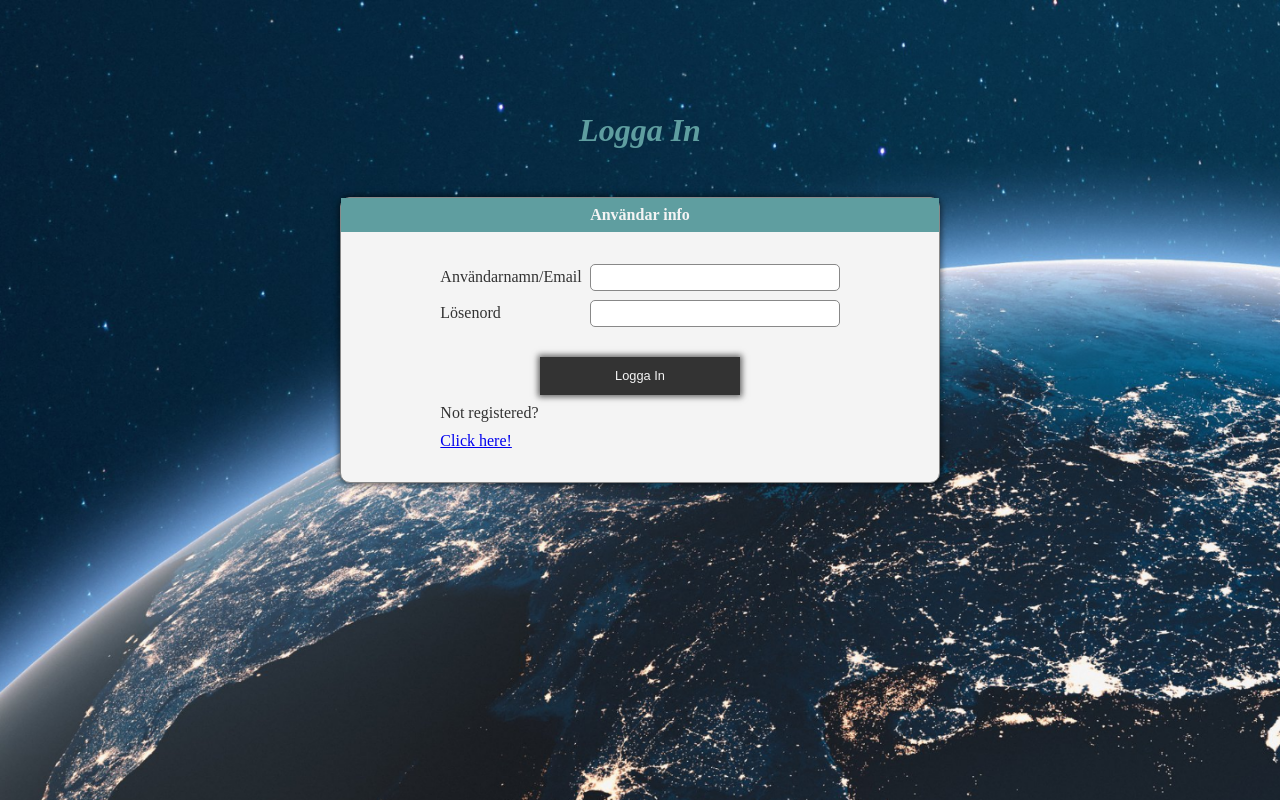
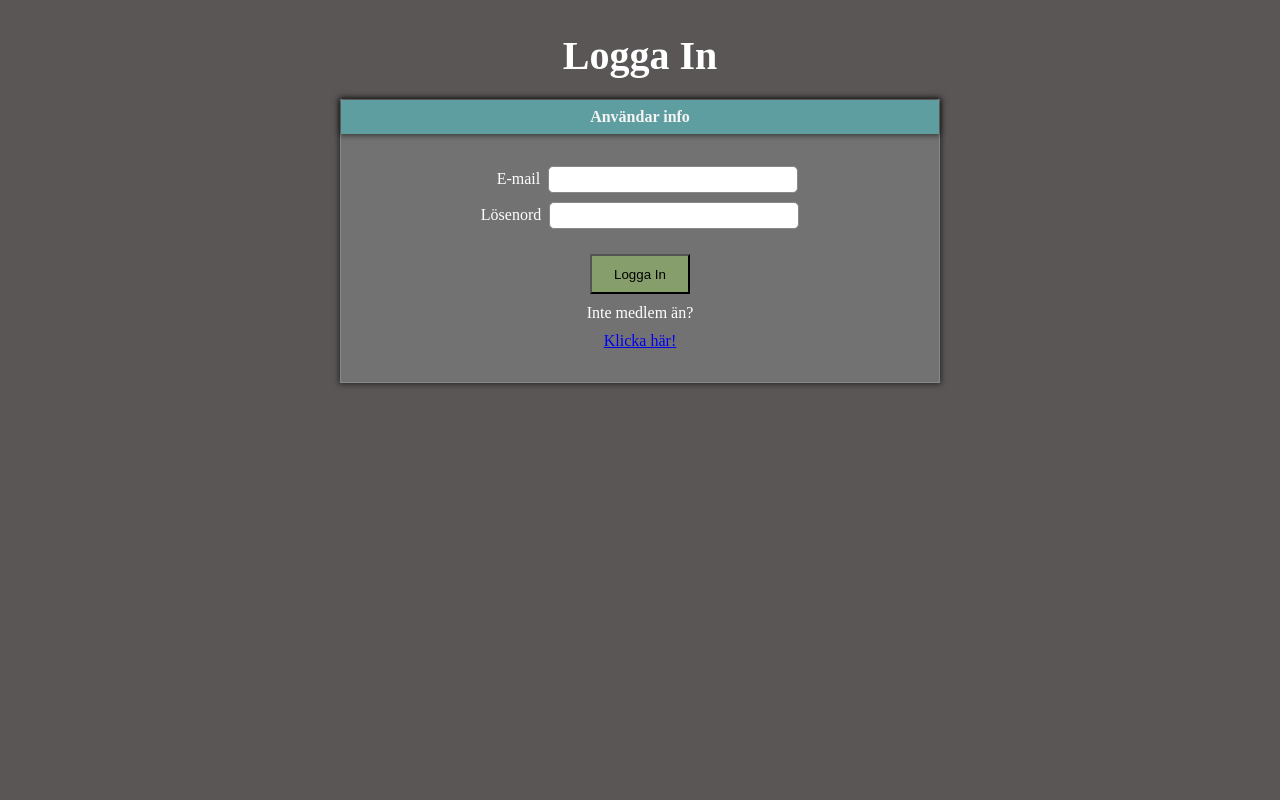
Before and after one commit to Larsn280/Aerums, a React (Create React App) app in the folder aerums-react/: page /login in a window 1280 px wide. Built offline with nearby package versions, Linux system fonts and the light colour scheme; a web font is replaced by a local one.

Commit message:
Home page and Log in

```diff
--- a/aerums-react/src/App.css
+++ b/aerums-react/src/App.css
@@ -1,42 +1,62 @@
 * {
-    margin: 0;
+  margin: auto;
   padding: 0;
   box-sizing: border-box;
 }
 
 body {
-    position: fixed;
-    color: #333;
-    background: url('./siteBakgroundImages/space.png') center center/cover no-repeat;
-    position: relative;
-    height: 100vh;
+  color: white;
+  background-color: #5a5656;
+  text-align: center;
+}
+main {
+  padding: 2rem 2rem;
+}
+.page-title {
+  margin-bottom: 20px;
+  font-size: 40px;
+}
+/*Buttons*/
+.greenBtn {
+  background-color: #859e6b;
+  height: 40px;
+  width: 100px;
+  cursor: pointer;
+}
+.yellowBtn {
+  background-color: #bfbb50;
+  height: 40px;
+  width: 100px;
+  cursor: pointer;
+}
+.redBtn {
+  background-color: #a73d3d;
+  height: 40px;
+  width: 100px;
+  cursor: pointer;
+}
+.grayBtn {
+  background-color: #d9d9d9;
+  height: 60px;
+  width: 200px;
+  cursor: pointer;
+  font-size: 20px;
+  margin: 20px;
+}
+/*HomePage*/
+.logoDiv {
+  width: 700px;
+}
+.homePageInfo {
+  width: 50%;
 }
 
-main {
-    padding: 5rem 2rem;
-}
-
-h1 {
-    font-style: italic;
-    font-size: 2rem;
-    padding: 1rem 0;
-}
-
-h2 {
-    padding: 0 0 1.1rem 0;
-}
-
-input, textarea {
+input,
+textarea {
   border: var(--border-color) solid 1px;
   padding: 0.3rem 0.4rem;
   border-radius: 5px;
   outline: none !important;
-}
-
-.page-title {
-    text-align: center;
-    color: #5f9ea0;
-    padding: 2rem 0 3rem 0;
 }
 
 .text-primary {
@@ -72,11 +92,9 @@ input, textarea {
 
 .form-container {
   max-width: 600px;
-    margin: auto;
   border: #888 solid 1px;
-    border-radius: 10px;
   box-shadow: 0 0 6px 1px rgba(0, 0, 0, 0.6);
-    background-color: var(--light-color);
+  background-color: #737272;
 }
 
 .form-container h4 {
@@ -84,12 +102,10 @@ input, textarea {
   color: #f4f4f4;
   padding: 0.5rem;
   text-align: center;
+  box-shadow: 0 0 6px 1px rgba(0, 0, 0, 0.6);
 }
 
 .form-wrapper {
-    display: flex;
-    flex-direction: column;
-    align-items: center;
   margin: 1rem 0;
 }
 
@@ -104,20 +120,12 @@ input, textarea {
   display: flex;
   gap: 0.5rem;
   align-items: center;
-    justify-content: space-between;
 }
 
 .form-control input,
 textarea {
   width: 250px;
 }
-
-.instructions {
-    padding: 1rem;
-    background-color: var(--table-background-color);
-    border-radius: 15px;
-    color: var(--primary-text-color);
-    border: var(--border-color) solid 1px;
-    opacity: 0.6;
-    box-shadow: 0 0 20px 5px rgba(0, 0, 0, 0.5);
+.userName {
+  padding-left: 15px;
 }
--- a/aerums-react/src/components/home/Home.jsx
+++ b/aerums-react/src/components/home/Home.jsx
@@ -1,6 +1,6 @@
 import { NavLink } from "react-router-dom";
 import useAuth from "../hooks/useAuth";
-import HeroSection from '../heroSection/HeroSection';
+import Logo from '../logo/Logo'
 
 function Home() {
   const { setAuth } = useAuth();
@@ -11,15 +11,25 @@ function Home() {
   };
   return (
     <>
-      <h1 className="page-title">AERUMS</h1>
-      <div className="instructions">
-        <div>
-          <HeroSection />
-        </div>
+    <div className="homeContainer">
+      <h1 className="page-title">Välkommen till</h1>
+      <div className="logoDiv"><Logo/></div>
+      <div className="homePageInfo">
+        <p>Hitta tiden för vänskap!</p>
+        <p>Trött på att aldrig hitta tid för att umgås med dina bästa vänner?</p>
+        <p>Glöm bökiga WhatsApp-grupper och timmar av planerande!</p>
+        <p>Vi har lösningen:</p>
+        <p>En sida där du kan enkelt lägga till tider när du är ledig för att träffa dina vänner. Skicka sedan en förfrågan till dina vänner och vi hittar den perfekta matchningen på era lediga tider.</p>
+        <p>Så varför vänta?</p>
+        <p>Logga in nu och börja planera roliga stunder med dina favoritmänniskor</p>
       </div>
-      <NavLink onClick={logOut} to="/login">
-        <button>Logga ut</button>
+      <NavLink to="/login">
+        <button className="grayBtn">Logga in</button>
       </NavLink>
+      <NavLink to="/register">
+        <button className="grayBtn">Bli medlem!</button>
+      </NavLink>
+      </div>
     </>
   );
 }
--- a/aerums-react/src/components/login/Login.jsx
+++ b/aerums-react/src/components/login/Login.jsx
@@ -67,7 +67,7 @@ function Login() {
         <section className="form-wrapper">
           <form className="form" onSubmit={handleLogin}>
             <div className="form-control">
-              <label htmlFor="userName">Användarnamn/Email</label>
+              <label className="userName" htmlFor="userName">E-mail </label>
               <input
                 onChange={onHandleUserNameTextChanged}
                 value={userName}
@@ -88,13 +88,13 @@ function Login() {
               />
             </div>
             <div className="buttons">
-              <button type="submit" className="btn">
+              <button type="submit" className="greenBtn">
                 Logga In
               </button>
             </div>
-            <p>Not registered?</p>
+            <p>Inte medlem än?</p>
             <Link to={"/register"}>
-              <p>Click here!</p>
+              <p>Klicka här!</p>
             </Link>
           </form>
         </section>
```
Lines whose indentation alone changed are shown as unchanged.
